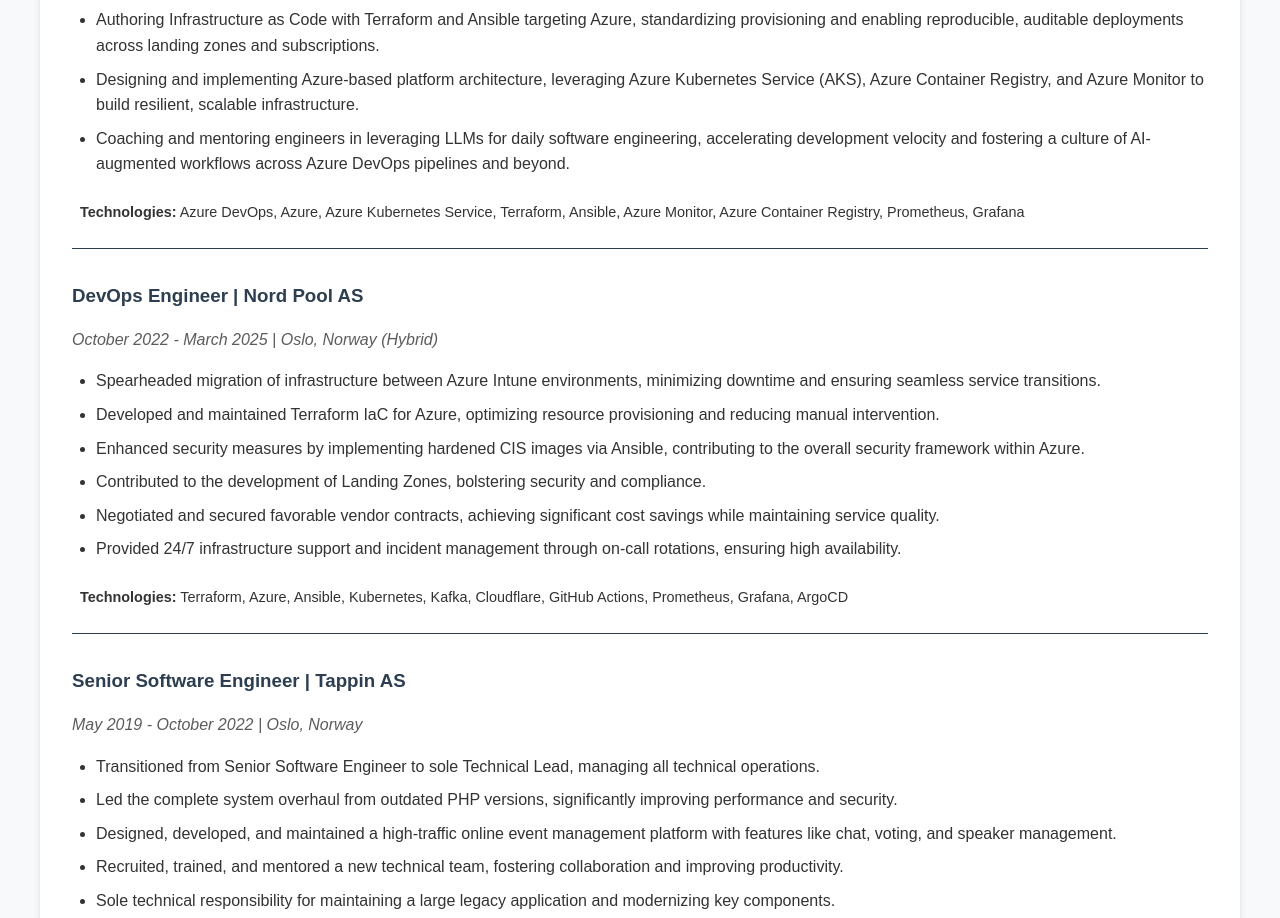
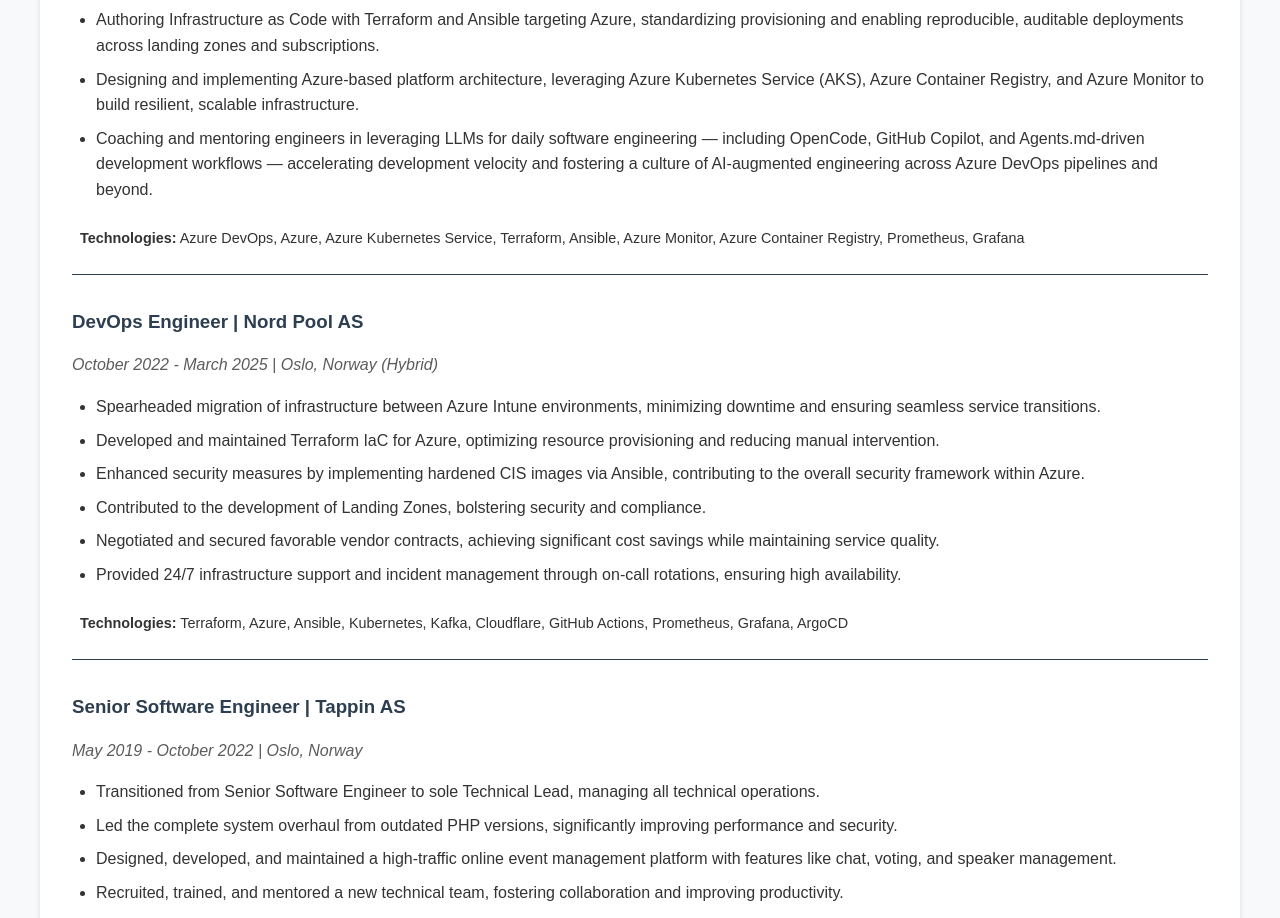
Before and after one commit to eddoww/personal-homepage, a Next.js app: page / in a window 1280 px wide. Shown: the part 1060-1978 px from the top of the page. Built offline with nearby package versions, Linux system fonts and the light colour scheme.

Commit message:
Add OpenCode, Copilot, Agents.md to LLM coaching bullet

```diff
--- a/components/Experience.js
+++ b/components/Experience.js
@@ -13,7 +13,7 @@
         "Administering and optimizing Azure DevOps environments — including project governance, branch policies, service connections, and variable groups — establishing best practices for repository management and pipeline orchestration.",
         "Authoring Infrastructure as Code with Terraform and Ansible targeting Azure, standardizing provisioning and enabling reproducible, auditable deployments across landing zones and subscriptions.",
         "Designing and implementing Azure-based platform architecture, leveraging Azure Kubernetes Service (AKS), Azure Container Registry, and Azure Monitor to build resilient, scalable infrastructure.",
-        "Coaching and mentoring engineers in leveraging LLMs for daily software engineering, accelerating development velocity and fostering a culture of AI-augmented workflows across Azure DevOps pipelines and beyond.",
+        "Coaching and mentoring engineers in leveraging LLMs for daily software engineering — including OpenCode, GitHub Copilot, and Agents.md-driven development workflows — accelerating development velocity and fostering a culture of AI-augmented engineering across Azure DevOps pipelines and beyond."
       ],
       technologies: [
         "Azure DevOps",
```
